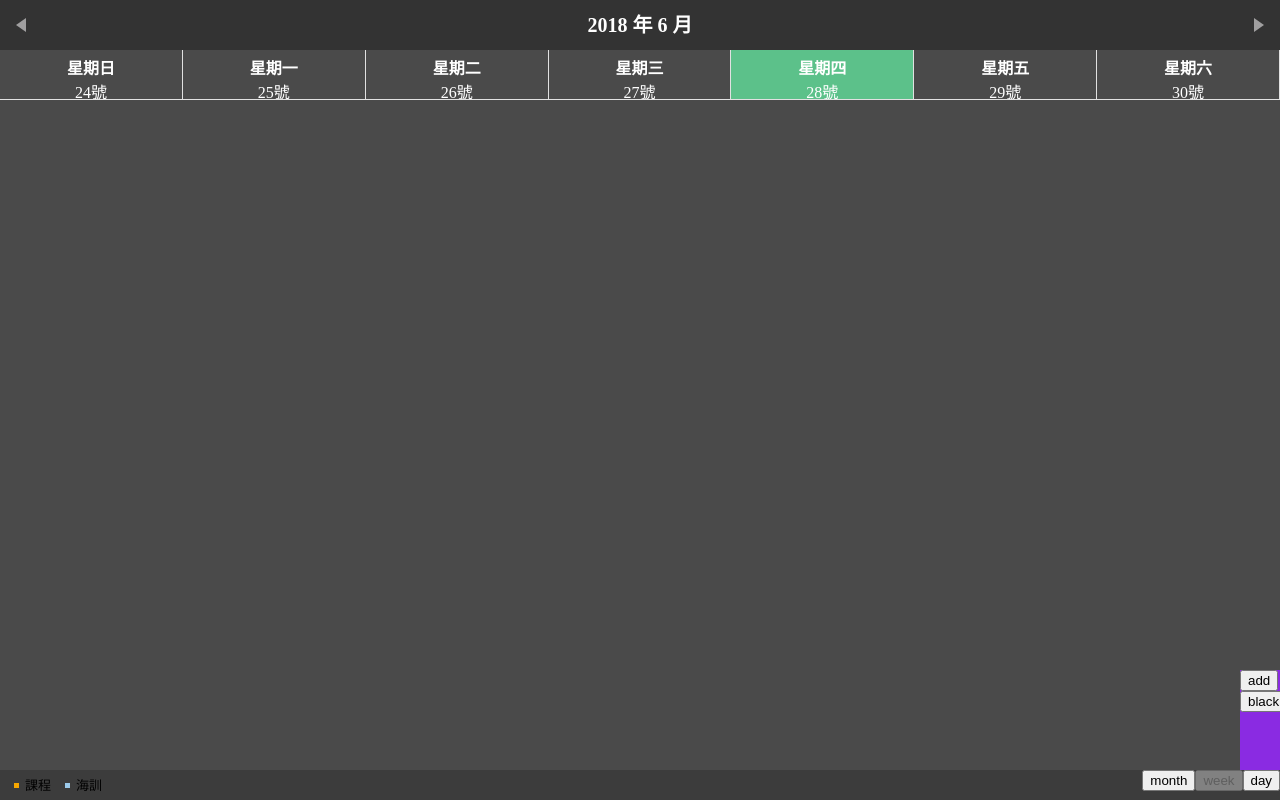
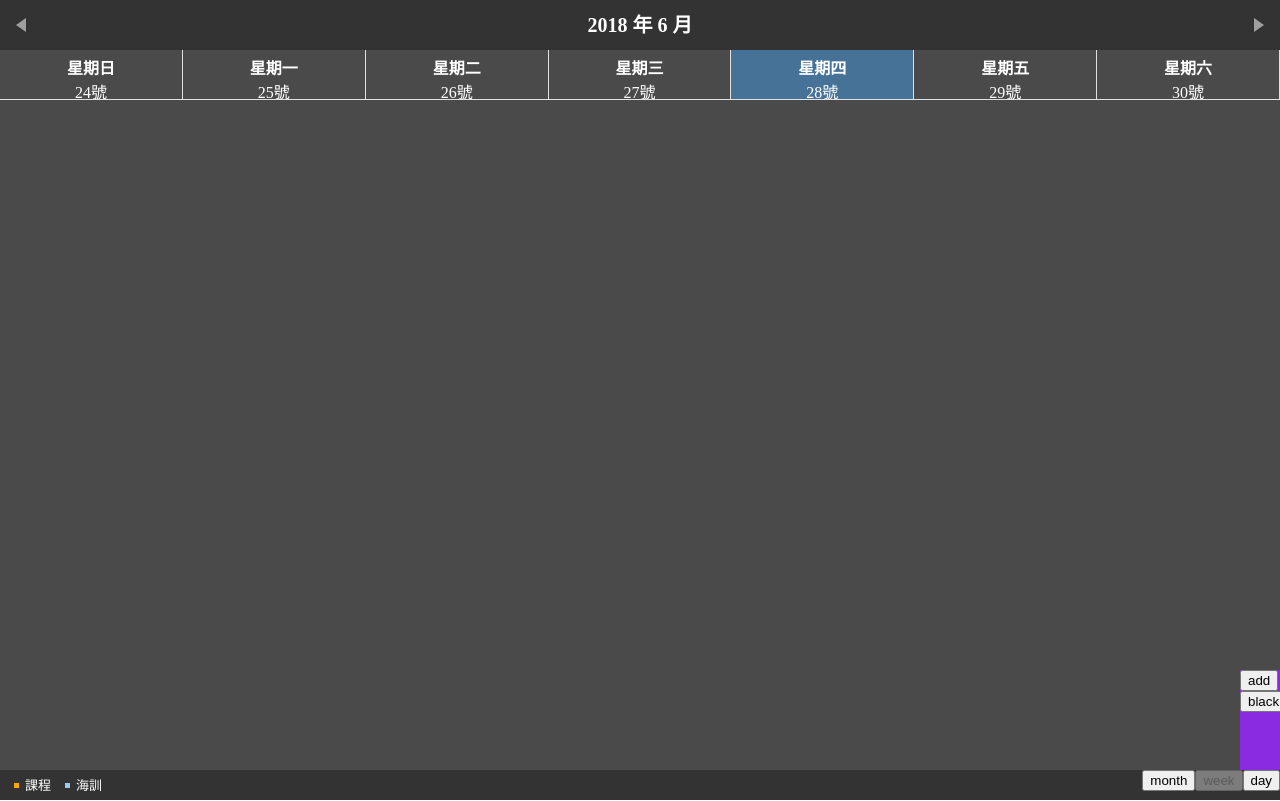
Before and after one commit to SHANG-TING/ngx-calendar, an Angular app: page / in a window 1280 px wide. Both pictures are taken after a click on the button "week". Built offline with nearby package versions, Linux system fonts and the light colour scheme.

Commit message:
調整css

```diff
--- a/src/app/ngx-calendar/month/ngx-calendar-month-view/ngx-calendar-month-view.component.scss
+++ b/src/app/ngx-calendar/month/ngx-calendar-month-view/ngx-calendar-month-view.component.scss
@@ -237,6 +237,7 @@
       color: #717171;
     }
     &.today {
+      background: #467298;
       color: #53b7ff;
     }
   }
@@ -245,6 +246,7 @@
   }
   .details {
     background: rgba(164, 164, 164, 1);
+    color: white;
   }
 }
 
@@ -258,11 +260,15 @@
       }
     }
     &.today {
+      background: #d7ecff;
       color: #53b7ff;
     }
   }
   .day-name {
     color: #db4437;
+  }
+  .arrow {
+    border-color: transparent transparent #dcffc7 transparent;
   }
   .details {
     background: #dcffc7;
--- a/src/app/ngx-calendar/ngx-calendar.component.scss
+++ b/src/app/ngx-calendar/ngx-calendar.component.scss
@@ -32,6 +32,13 @@
       }
     }
   }
+
+  .legend {
+    width: 100%;
+    height: 30px;
+    line-height: 30px;
+  }
+
   &.black {
     background: #4A4A4A;
     .header {
@@ -51,6 +58,10 @@
       &:hover {
         border-color: transparent transparent transparent white;
       }
+    }
+    .legend {
+      background: #333333;
+      color: white;
     }
   }
   &.white {
@@ -73,21 +84,19 @@
         border-color: transparent transparent transparent white;
       }
     }
+    .legend {
+      background: #c7c7c7;
+      color: black;
+    }
   }
   .view-block {
-    height: calc(100% - 50px);
+    height: calc(100% - 80px);
     overflow-y: auto;
   }
+
 }
 
-.legend {
-  position: fixed;
-  bottom: 0;
-  width: 100%;
-  height: 30px;
-  background: rgba(60, 60, 60, 1);
-  line-height: 30px;
-}
+
 
 .entry {
   position: relative;
--- a/src/app/ngx-calendar/week/ngx-calendar-week-view/ngx-calendar-week-view.component.scss
+++ b/src/app/ngx-calendar/week/ngx-calendar-week-view/ngx-calendar-week-view.component.scss
@@ -6,6 +6,9 @@
     border-right: 1px solid #e1e1e1;
     border-bottom: 1px solid #e1e1e1;
     color: white;
+    &.cal-today {
+      background-color: #467298;
+    }
   }
 }
 
@@ -16,6 +19,9 @@
   .cal-header {
     border-right: 1px solid #e1e1e1;
     border-bottom: 1px solid #e1e1e1;
+    &.cal-today {
+      background-color: #d7ecff;
+    }
   }
 }
 
@@ -35,9 +41,6 @@
       text-overflow: ellipsis;
       white-space: nowrap;
       height: 50px;
-      &.cal-today {
-        background-color: #5cc18a;
-      }
     }
   }
   .action-block {
```
